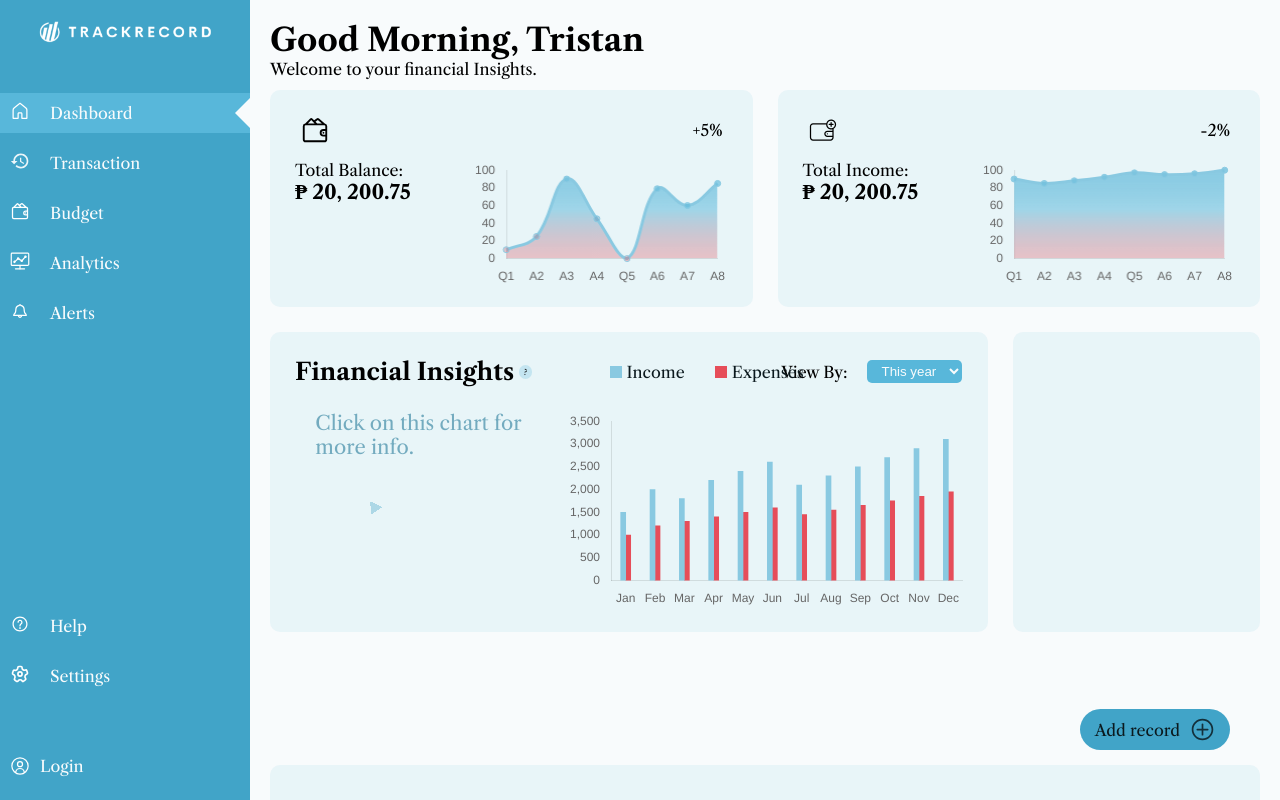
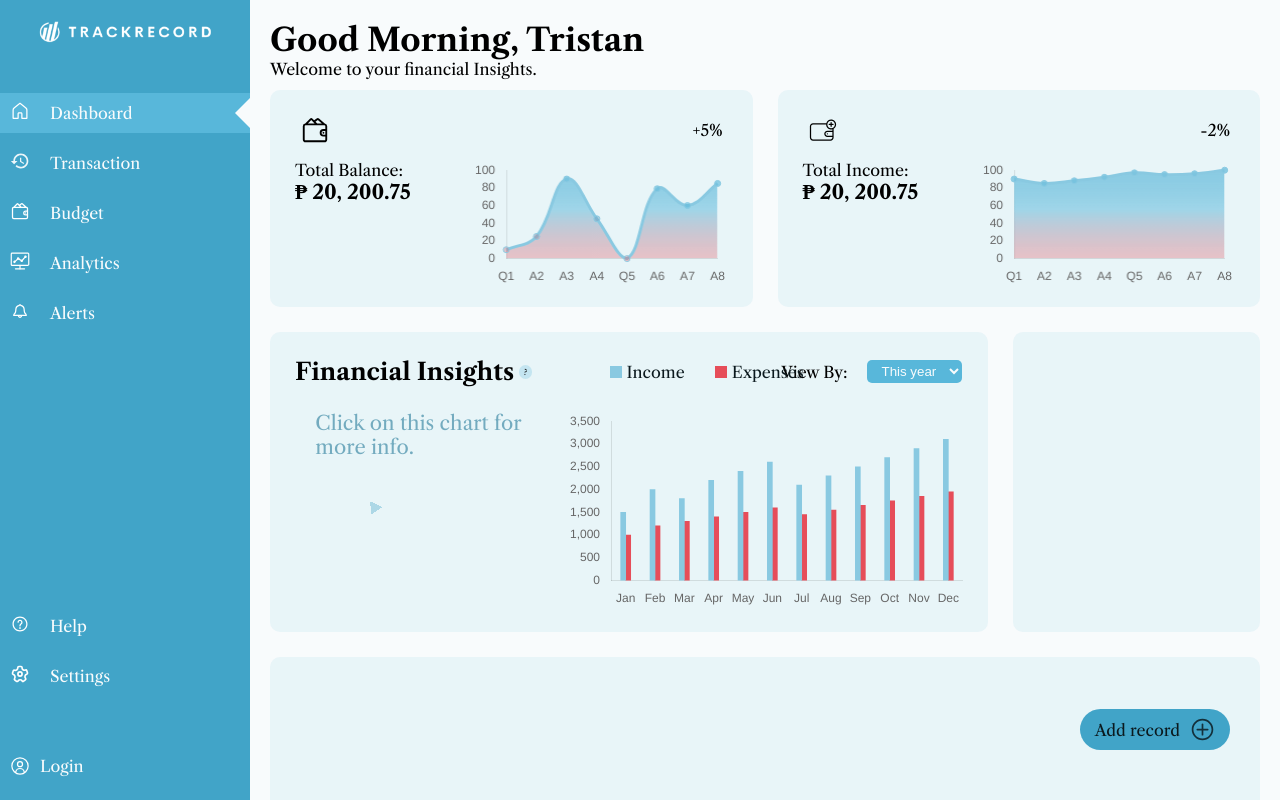
Before and after one commit to Etan31/Trackrecords-101, a React (Create React App) app in the folder v2-trackrecord/: page / in a window 1280 px wide. Built offline with nearby package versions, Linux system fonts and the light colour scheme.

Commit message:
Fixed Dashboard white spacing

```diff
--- a/v2-trackrecord/src/css/Dashboard.css
+++ b/v2-trackrecord/src/css/Dashboard.css
@@ -224,7 +224,7 @@ h1, h2, h3, h4, h5 {
 .financial-insight {
   display: grid;
   grid-template-columns: 1fr 1fr 1fr 1fr;
-  grid-template-rows: 1fr 1fr 1fr 1fr;
+  grid-template-rows: 1fr 1fr 1fr;
   gap: 0px 0px;
   grid-template-areas:
     "info-financial info-financial info-financial  note-financial"
@@ -367,11 +367,11 @@ h1, h2, h3, h4, h5 {
   border:none;
 }
 
-.financial-insight canvas {
-    /* width: 275px !important;
+/* .financial-insight canvas {
+    width: 275px !important;
     height: auto !important;
-  width: 275px; */
-}
+  width: 275px;
+} */
 
 .chart-info {
   display: flex;
```
